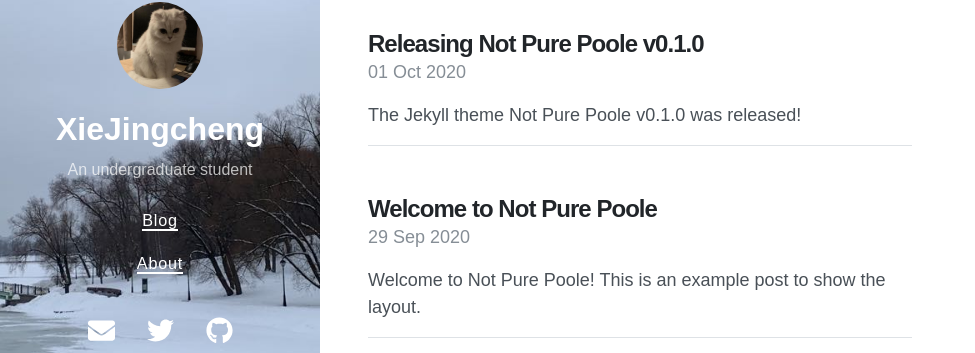
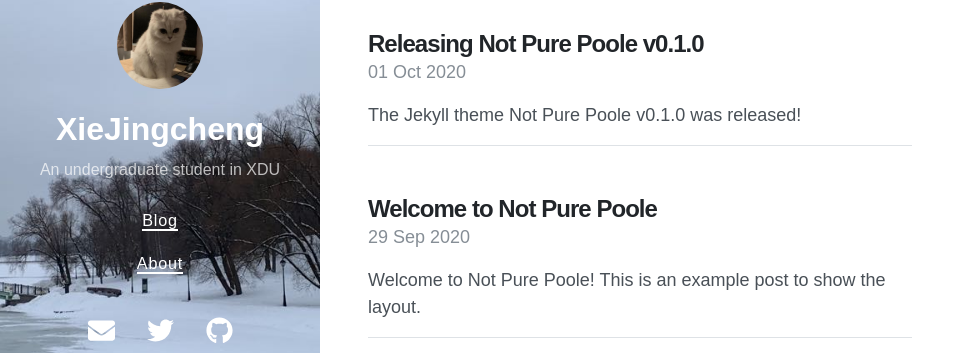
Before and after one commit to xiejingcheng/xiejingcheng.github.io, a Jekyll site: the page built from index.html, in a window 1280 px wide. Shown: the part 269-622 px from the top of the page, without its empty margins (0-975 px from the left). Built offline with Jekyll 4.4.1, drawn with Linux system fonts in a browser that asks for light colours; nearby versions of some CDN libraries; the list of posts is cut into pages by our own code.

Commit message:
Update _config.yml

```diff
--- a/_config.yml
+++ b/_config.yml
@@ -1,6 +1,6 @@
 # Setup
 title: XieJingcheng
-description: An undergraduate student
+description: An undergraduate student in XDU
 url: https://xiejingcheng.github.io
 avatar: /avatar.jpeg
 paginate: 5
```
